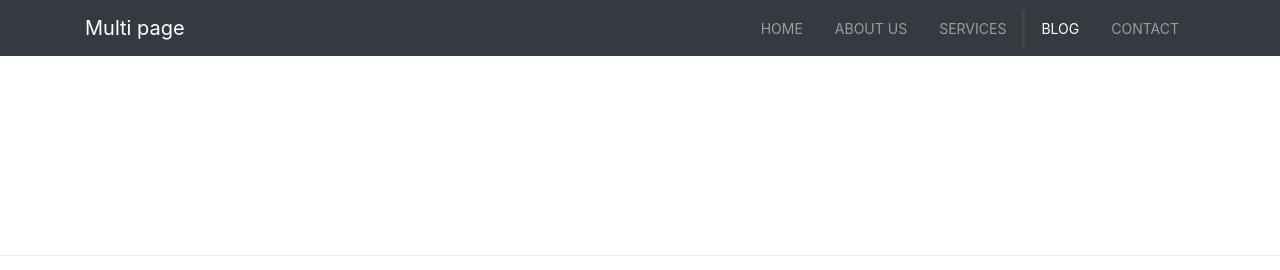
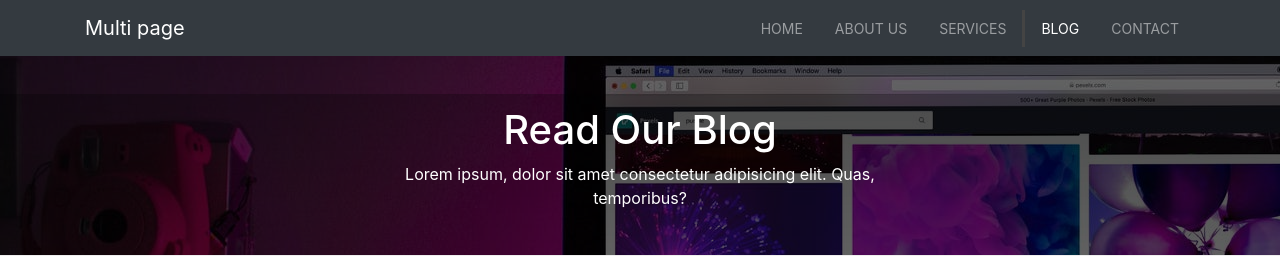
Before and after one commit to vesperjahid/multipage-website, a plain HTML site: page blog.html in a window 1280 px wide. Shown: the top 270 px of the page. Drawn offline with nearby package versions, Linux system fonts and the light colour scheme.

Commit message:
image name updated

```diff
--- a/blog.html
+++ b/blog.html
@@ -10,7 +10,7 @@
   <link rel="stylesheet" href="https://stackpath.bootstrapcdn.com/bootstrap/4.1.1/css/bootstrap.min.css" integrity="sha384-WskhaSGFgHYWDcbwN70/dfYBj47jz9qbsMId/iRN3ewGhXQFZCSftd1LZCfmhktB"
     crossorigin="anonymous">
   <link rel="stylesheet" href="css/style.css">
-  <title>Multipage theme</title>
+  <title>Blog</title>
 </head>
 
 <body>
--- a/css/style.css
+++ b/css/style.css
@@ -69,7 +69,7 @@
 
 #page-header {
   height: 200px;
-  background: url('../img/image1.jpg');
+  background: linear-gradient(rgba(0,0,0,0.7),rgba(0,0,0,0.6)),url('../img/image1.jpeg');
   background-position: 0 -360px;
   background-attachment: fixed;
   color: #fff;
```
Also changed, not shown: about.html (+1 -1 lines), contact.html (+1 -1 lines), services.html (+1 -1 lines).
